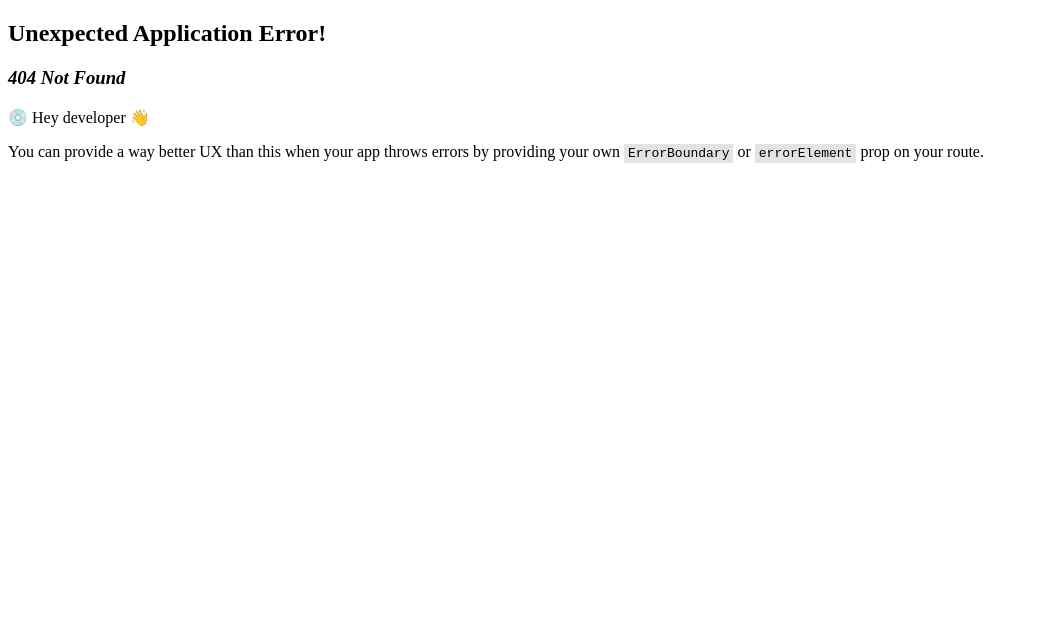
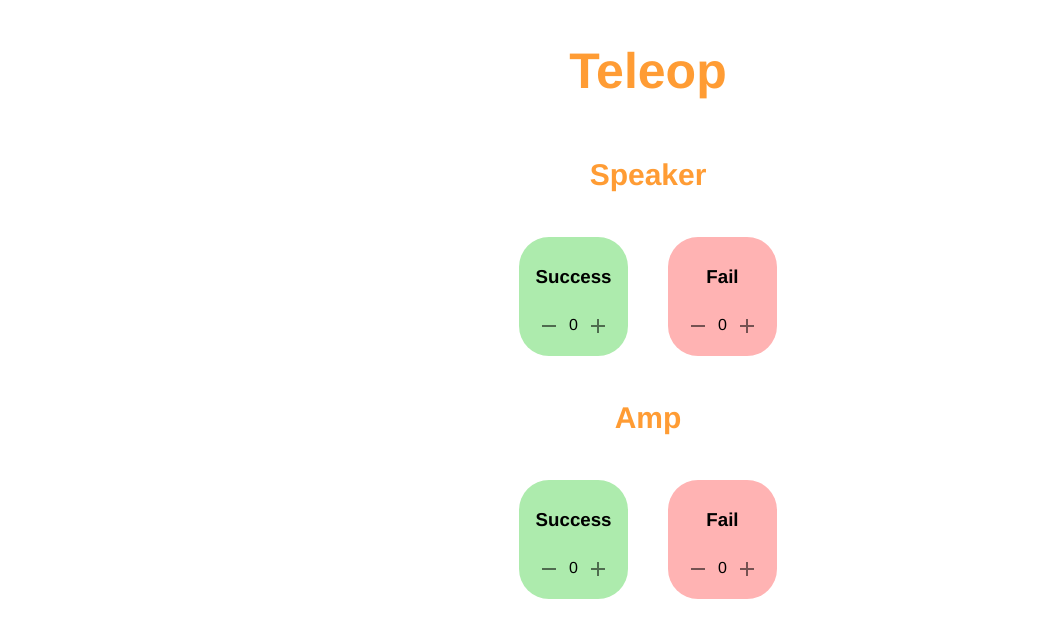
Before and after one commit to Mika4239/kassandra2024, a React (Vite) app in the folder frontend/: page /teleop in a window 1280 px wide. Before the commit this address had no page. Shown: the top 638 px of the page, without its empty margins (0-1039 px from the left). Built offline with nearby package versions, Linux system fonts and the light colour scheme.

Commit message:
feat(createBasicApp): added teleop page

```diff
--- a/frontend/src/router/router.ts
+++ b/frontend/src/router/router.ts
@@ -2,6 +2,7 @@ import { createBrowserRouter } from "react-router-dom";
 import Home from "../views/home/home";
 import SelectMatch from "../views/selectMatch/selectMatch";
 import Autonomous from "../views/autonomous/autonomous";
+import Teleop from "../views/teleop/teleop";
 
 const router = createBrowserRouter([
     {
@@ -15,6 +16,10 @@ const router = createBrowserRouter([
     {
         path: '/autonomous',
         Component: Autonomous
+    },
+    {
+        path: '/teleop',
+        Component: Teleop
     }
 ]);
 
--- /dev/null
+++ b/frontend/src/views/teleop/teleop.tsx
@@ -0,0 +1,67 @@
+import IconButton from "@mui/material/IconButton/IconButton";
+import RemoveIcon from '@mui/icons-material/Remove';
+import AddIcon from '@mui/icons-material/Add';
+import useStyles from "./teleopStyles";
+import { useState } from "react";
+
+const TELEOP_TITLE = 'Teleop';
+const SPEAKER_TITLE = 'Speaker';
+const AMP_TITLE = 'Amp';
+
+const SUCCESS_TITLE = 'Success';
+const FAIL_TITLE = 'Fail';
+
+const Teleop: React.FC = () => {
+    const { classes } = useStyles();
+
+    const [speakerCountSuccess, setSpeakerCountSuccess] = useState<number>(0);
+    const [ampCountSuccess, setAmpCountSuccess] = useState<number>(0);
+    const [speakerCountFail, setSpeakerCountFail] = useState<number>(0);
+    const [ampCountFail, setAmpCountFail] = useState<number>(0);
+
+    return (
+        <div className={classes.teleopPage}>
+            <h1 className={classes.mainTitle}>{TELEOP_TITLE}</h1>
+            <h2 className={classes.subTitle}>{SPEAKER_TITLE}</h2>
+            <div className={classes.countButtons}>
+                <div className={classes.successButton}>
+                    <h3>{SUCCESS_TITLE}</h3>
+                    <div>
+                        <IconButton onClick={() => speakerCountSuccess > 0 && setSpeakerCountSuccess(prev => prev - 1)}><RemoveIcon/></IconButton>
+                        <>{speakerCountSuccess.toString()}</>
+                        <IconButton onClick={() => setSpeakerCountSuccess(prev => prev + 1)}><AddIcon/></IconButton>
+                    </div>
+                </div>
+                <div className={classes.failButton}>
+                    <h3>{FAIL_TITLE}</h3>
+                    <div>
+                        <IconButton onClick={() => speakerCountFail && setSpeakerCountFail(prev => prev - 1)}><RemoveIcon/></IconButton>
+                        <>{speakerCountFail.toString()}</>
+                        <IconButton onClick={() => setSpeakerCountFail(prev => prev + 1)}><AddIcon/></IconButton>
+                    </div>
+                </div>
+            </div>
+            <h2 className={classes.subTitle}>{AMP_TITLE}</h2>
+            <div className={classes.countButtons}>
+                <div className={classes.successButton}>
+                    <h3>{SUCCESS_TITLE}</h3>
+                    <div>
+                        <IconButton onClick={() => ampCountSuccess > 0 && setAmpCountSuccess(prev => prev - 1)}><RemoveIcon/></IconButton>
+                        <>{ampCountSuccess.toString()}</>
+                        <IconButton onClick={() => setAmpCountSuccess(prev => prev + 1)}><AddIcon/></IconButton>
+                    </div>
+                </div>
+                <div className={classes.failButton}>
+                    <h3>{FAIL_TITLE}</h3>
+                    <div>
+                        <IconButton onClick={() => ampCountFail > 0 && setAmpCountFail(prev => prev - 1)}><RemoveIcon/></IconButton>
+                        <>{ampCountFail.toString()}</>
+                        <IconButton onClick={() => setAmpCountFail(prev => prev + 1)}><AddIcon/></IconButton>
+                    </div>
+                </div>
+            </div>
+        </div>
+    );
+};
+
+export default Teleop;
--- /dev/null
+++ b/frontend/src/views/teleop/teleopStyles.tsx
@@ -0,0 +1,43 @@
+import { makeStyles } from "tss-react/mui";
+
+const useStyles = makeStyles()({
+    teleopPage: {
+        display: 'flex',
+        flexDirection: 'column',
+        width: '100vw',
+        justifyContent: 'center',
+        alignItems: 'center',
+        fontFamily: 'Helvetica'
+    },
+    mainTitle: {
+        fontSize: '50px',
+        color: '#ff9c34'
+    },
+    subTitle: {
+        fontSize: '30px',
+        color: '#ff9c34'
+    },
+    countButtons: {
+        display: 'flex'
+    },
+    successButton: {
+        margin: '20px',
+        display: 'flex',
+        flexDirection: 'column',
+        alignItems: 'center',
+        backgroundColor: '#adebad',
+        borderRadius: '30px',
+        padding: '10px'
+    },
+    failButton: {
+        margin: '20px',
+        display: 'flex',
+        flexDirection: 'column',
+        alignItems: 'center',
+        backgroundColor: '#ffb3b3',
+        borderRadius: '30px',
+        padding: '10px'
+    }
+});
+
+export default useStyles;
```
